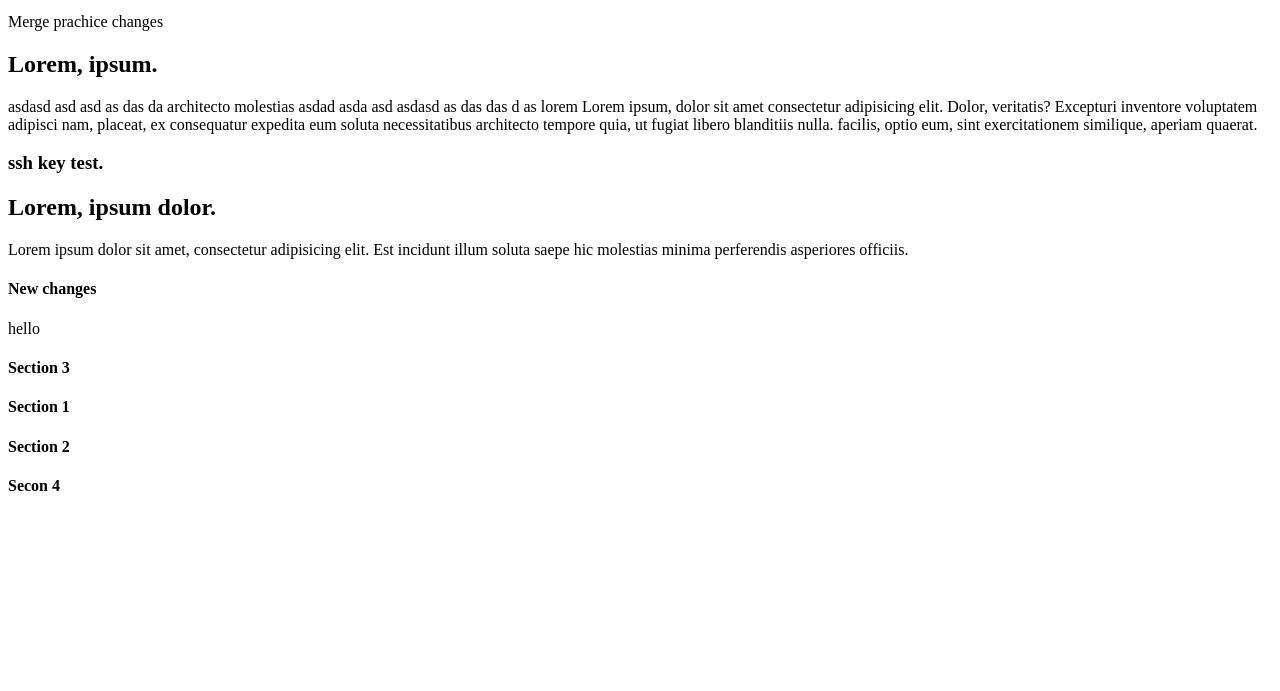
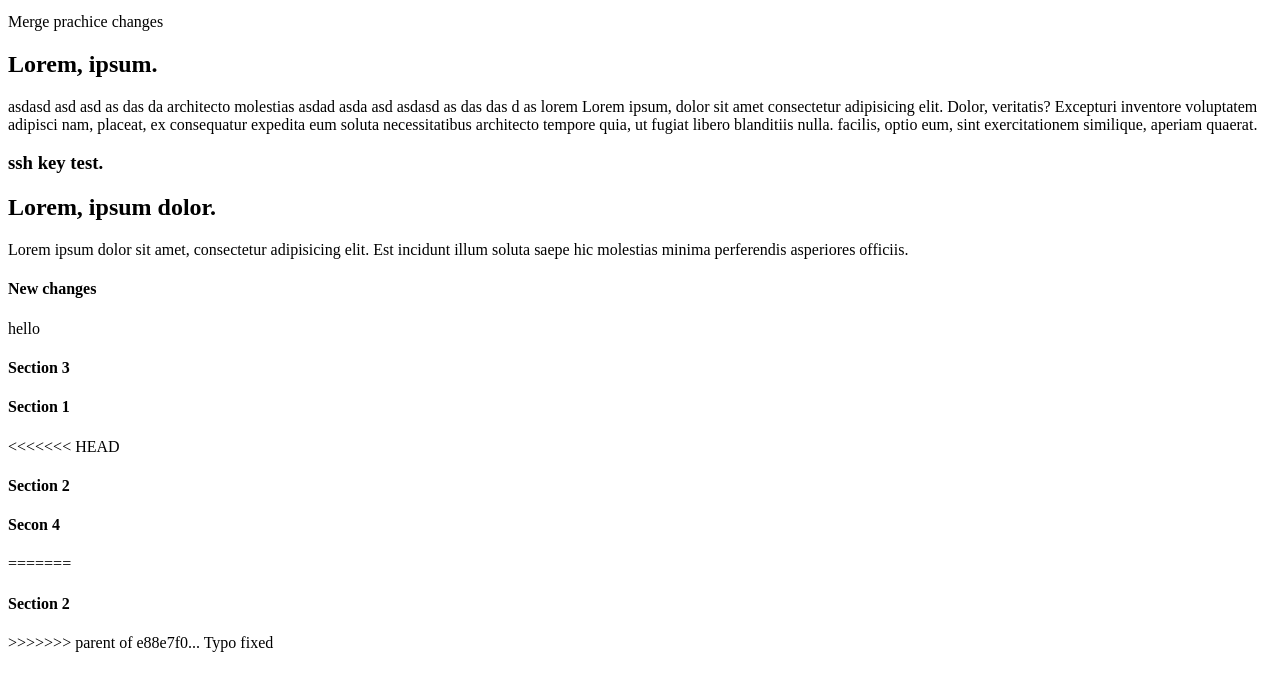
Before and after one commit to sthasubin429/prac-git, a plain HTML site: page index.html in a window 1280 px wide. Shown: the part 101-792 px from the top of the page. Drawn offline with Linux system fonts and the light colour scheme.

Commit message:
Revert "Typo fixed"
This reverts commit e88e7f0460f50d67d5dd9f0c018f3de6e24d957c.

```diff
--- a/index.html
+++ b/index.html
@@ -31,6 +31,7 @@
 		<section class="seciton1">
 			<h4>Section 1</h4>
 		</section>
+<<<<<<< HEAD
 
 		<section class="section2">
 			<h4>Section 2</h4>
@@ -39,5 +40,10 @@
       <section class="section4">
          <h4>Secon 4</h4>
       </section>
+=======
+		<secttion class="section2">
+			<h4>Section 2</h4>
+		</secttion>
+>>>>>>> parent of e88e7f0... Typo fixed
 	</body>
 </html>
```
